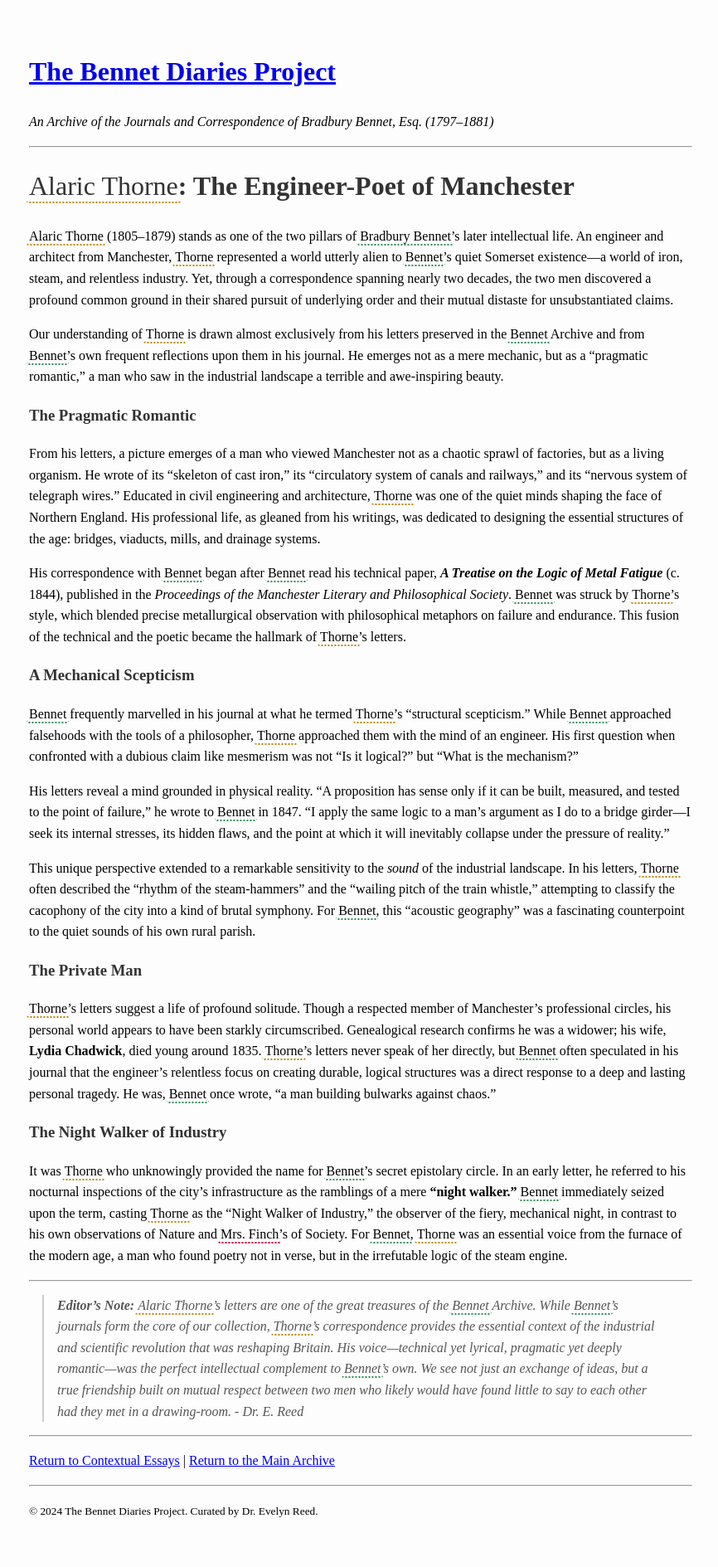
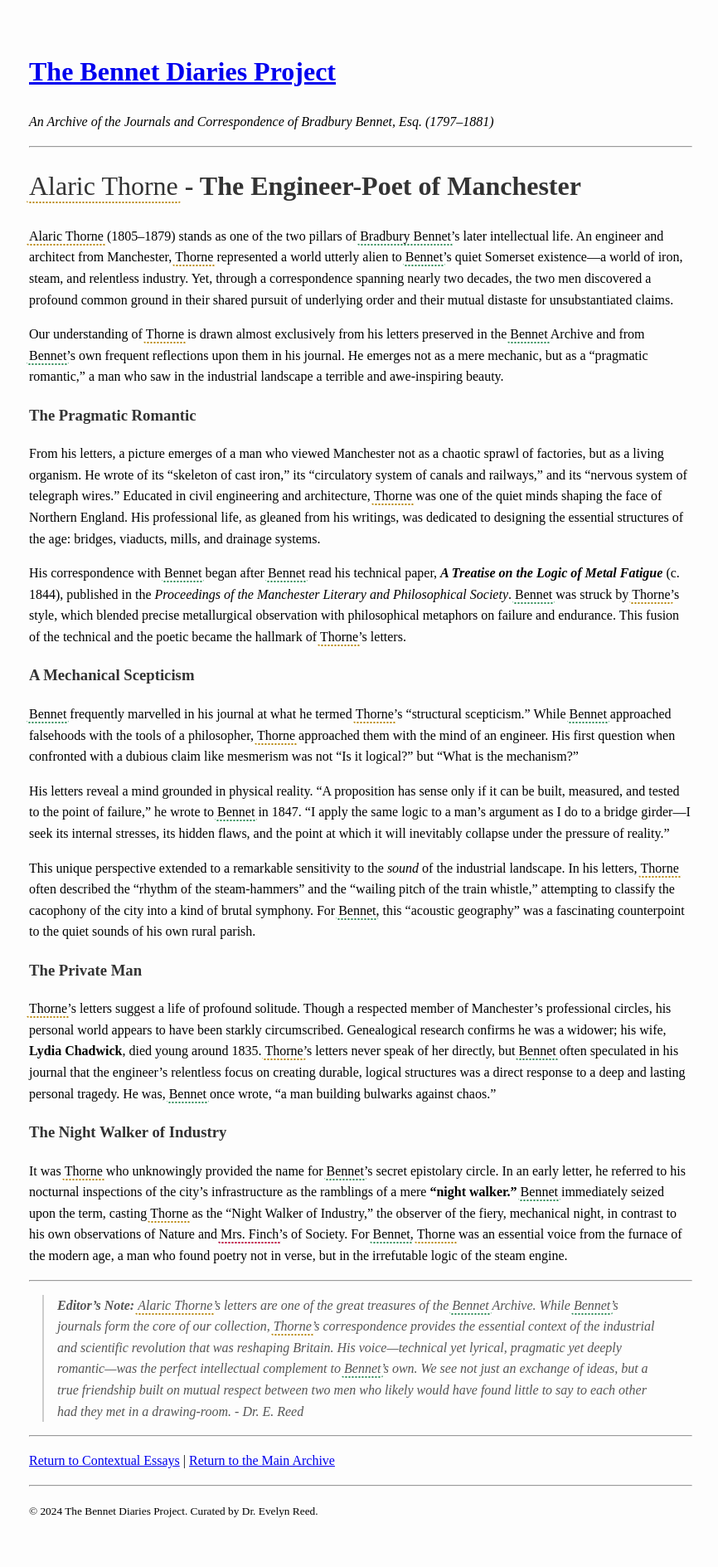
Before and after one commit to bennetdiaries/bennetdiaries.github.io, a Jekyll site: the page built from context/thorne-biography.md, in a window 1280 px wide. Shown: the whole page at 83% size, without its empty margins (205-1071 px from the left). Built offline with Jekyll 4.4.1, drawn with Linux system fonts in a browser that asks for light colours; our own code applies the rules of GitHub Pages for plain Markdown files; part of the change alters nothing that is shown.

```diff
--- a/context/thorne-biography.md
+++ b/context/thorne-biography.md
@@ -1,4 +1,8 @@
-# Alaric Thorne: The Engineer-Poet of Manchester
+---
+title: Alaric Thorne - The Engineer-Poet of Manchester
+---
+
+# Alaric Thorne - The Engineer-Poet of Manchester
 
 Alaric Thorne (1805–1879) stands as one of the two pillars of Bradbury Bennet's later intellectual life. An engineer and architect from Manchester, Thorne represented a world utterly alien to Bennet's quiet Somerset existence—a world of iron, steam, and relentless industry. Yet, through a correspondence spanning nearly two decades, the two men discovered a profound common ground in their shared pursuit of underlying order and their mutual distaste for unsubstantiated claims.
 
```
